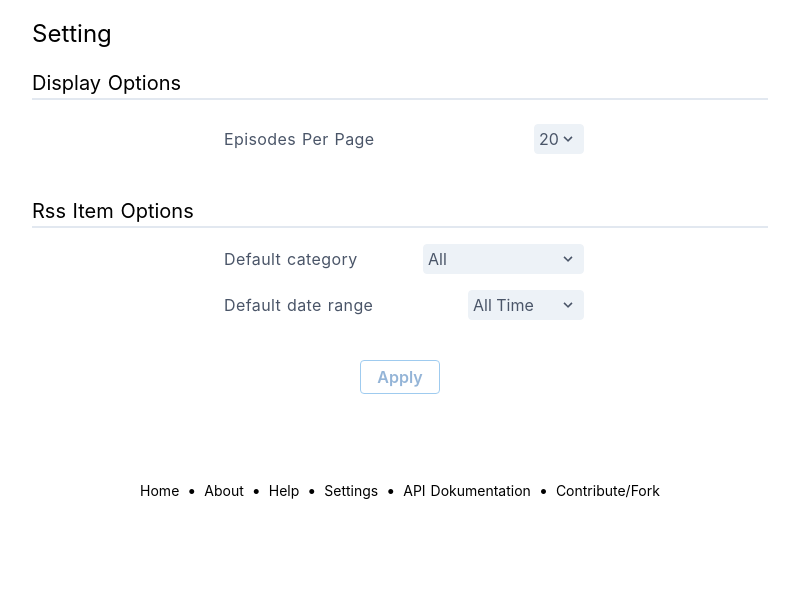
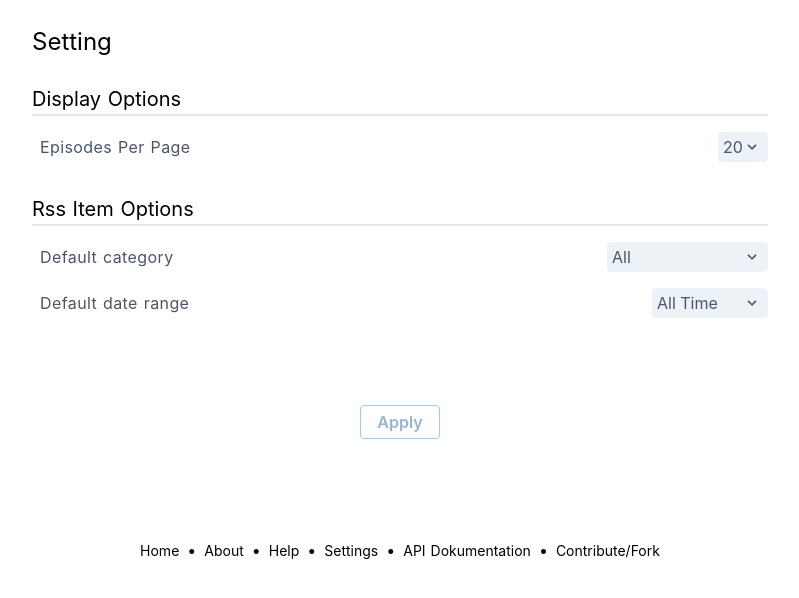
Before and after one commit to tryToCode/podcastclub, a Nuxt app: page /settings in a window 1280 px wide. Shown: the top 598 px of the page, without its empty margins (240-1039 px from the left). Built offline with nearby package versions, Linux system fonts and the light colour scheme; what vue-tippy would draw is missing.

Commit message:
small layout change for setting page

```diff
--- a/pages/settings.vue
+++ b/pages/settings.vue
@@ -1,27 +1,27 @@
 <template>
-  <div class="max-w-3xl flex flex-col mx-auto justify-center px-4 py-2">
+  <div class="max-w-3xl flex flex-col justify-between py-2 px-4 mx-auto">
+      <div class="py-2">
         <h1 class="text-2xl my-2">Setting</h1>
-      <div class="py-2 h-32">
+      </div>
+      <div class="py-2">
         <h1 class="text-xl border-b-2">Display Options</h1>
-          <div class="flex flex-col flex-wrap py-2">
-            <div class="flex flex-wrap items-center m-4 md:w-1/2 mx-auto">
+        <div class="flex m-4 items-center mx-auto">
             <BaseLabel
                 class="flex-1"
                 :text="DISPALY_LABEL"
                 :hidden="hiddenOnMobile" />
             <BaseFilter
                 :id="PAGE_ID"
-                    :model="itemPerPage.toString()"
+                :model="itemPerPage"
                 :selectType="selectOptions"
                 :filterSection="PAGE_SECTION"
                 @onBaseFilterChange="onFilterChange"/>
         </div>
       </div>
-      </div>
 
       <div class="py-2">
         <h1 class="text-xl border-b-2">Rss Item Options</h1>
-        <div class="flex flex-wrap items-center m-4 md:w-1/2 mx-auto">
+        <div class="flex items-center m-4 mx-auto">
             <BaseLabel
                 class="flex-1"
                 :text="CAT_LAEBL"
@@ -33,7 +33,7 @@
                 :filterSection="CAT_SECTION"
                 @onBaseFilterChange="onFilterChange"/>
         </div>
-        <div class="flex flex-wrap items-center m-4 md:w-1/2 mx-auto">
+        <div class="flex items-center m-4 mx-auto">
             <BaseLabel
                 class="flex-1"
                 :text="DATE_LABEL"
@@ -45,10 +45,11 @@
                 :filterSection="DATE_SECTION"
                 @onBaseFilterChange="onFilterChange"/>
         </div>
-        <div class="flex my-10 justify-center items-center">
-            <button class="bg-transparent hover:bg-red-500 text-blue-700 font-semibold
-            hover:text-white py-1 px-4 border border-blue-500
-            hover:border-transparent rounded"
+      </div>
+      <div class="flex justify-center items-center h-24 md:h-32 lg:h-40">
+        <button class="bg-transparent hover:bg-red-500 text-blue-700
+            font-semibold hover:text-white py-1 px-4 border
+            border-blue-500 hover:border-transparent rounded"
         :class="{
             'opacity-50 cursor-not-allowed':
             changed !== true
@@ -57,7 +58,6 @@
         @click="applySetting">
             Apply
         </button>
-        </div>
     </div>
   </div>
 </template>
```
Lines whose indentation alone changed are shown as unchanged.
